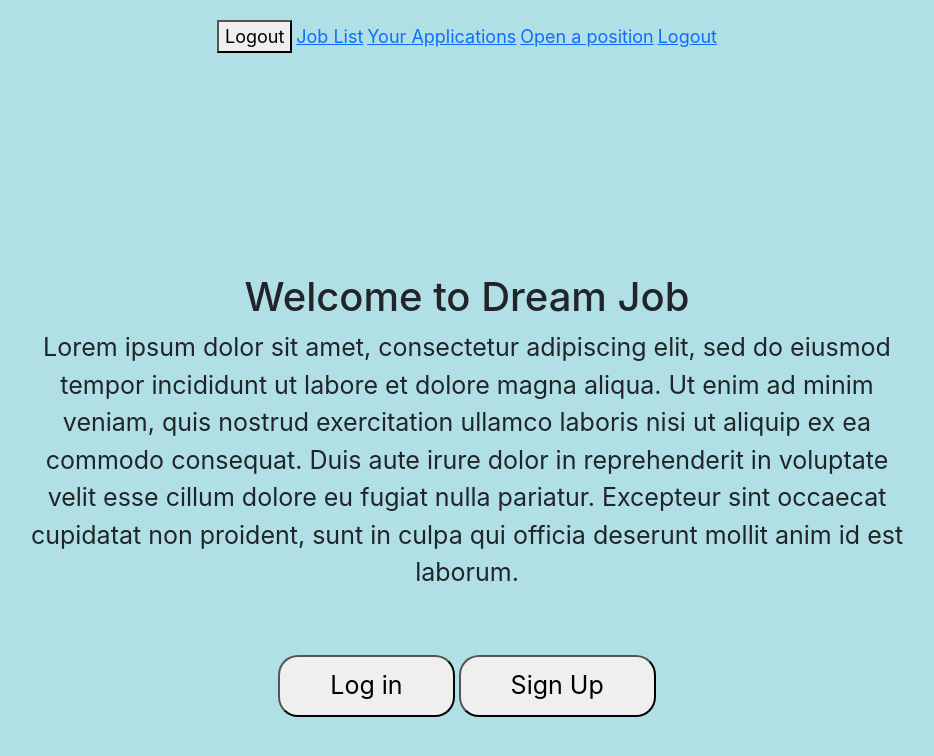
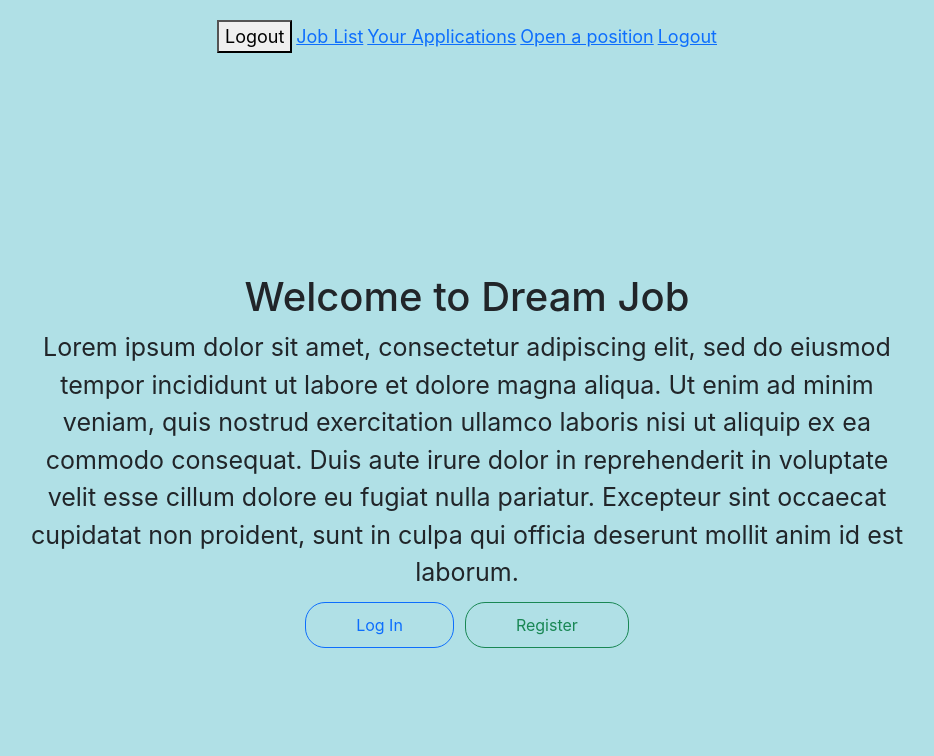
Before and after one commit to Kandedriva/final_project, a React (Create React App) app: page /logout in a window 1280 px wide. Shown: the top 756 px of the page, without its empty margins (173-1107 px from the left). Built offline with nearby package versions, Linux system fonts and the light colour scheme.

Commit message:
Change the code inside the Welcome component tu use Bootstrap

```diff
--- a/src/components/Welcome.js
+++ b/src/components/Welcome.js
@@ -1,5 +1,6 @@
 import React, { useEffect } from "react";
 import { useHistory } from "react-router-dom";
+import { Form, Button } from 'react-bootstrap';
 
 
 
@@ -23,7 +24,33 @@
       <div className="homePage">
             {/* <nav><button className="goback" onClick={backToLogIn}> Go back</button></nav> */}
 
-      <h1>Welcome to Dream Job</h1>
+            <Form.Group controlId="formAddress">
+<h1>Welcome to Dream Job</h1>
+<span>
+Lorem ipsum dolor sit amet, consectetur adipiscing elit, sed do eiusmod tempor incididunt ut labore et dolore magna aliqua. Ut enim ad minim veniam, quis nostrud exercitation ullamco laboris nisi ut aliquip ex ea commodo consequat.
+Duis aute irure dolor in reprehenderit in voluptate velit esse cillum dolore eu fugiat nulla pariatur.
+Excepteur sint occaecat cupidatat non proident, sunt in culpa qui officia deserunt mollit anim id est laborum.<br/>
+</span>
+<Button
+type="button"
+name="button"
+ onClick={logInClick}
+ variant="outline-primary"
+ className="sign">
+ Log In
+ </Button>{' '}
+<Button
+type="button"
+name="button"
+onClick={logInClick}
+ variant="outline-success"
+  className="sign">
+  Register
+  </Button>{' '}
+
+        </Form.Group>
+
+      {/* <h1>Welcome to Dream Job</h1>
         <div >
         <p>Lorem ipsum dolor sit amet, consectetur adipiscing elit, sed do eiusmod tempor incididunt ut labore et dolore magna aliqua. Ut enim ad minim veniam, quis nostrud exercitation ullamco laboris nisi ut aliquip ex ea commodo consequat. Duis aute irure dolor in reprehenderit in voluptate velit esse cillum dolore eu fugiat nulla pariatur. Excepteur sint occaecat cupidatat non proident, sunt in culpa qui officia deserunt mollit anim id est laborum.
 </p>
@@ -35,7 +62,7 @@
           <button className="sign" type="button" name="button" onClick={createClick}>
           Sign Up
           </button>
-        </div>
+        </div> */}
         </div>
 
     );
```
